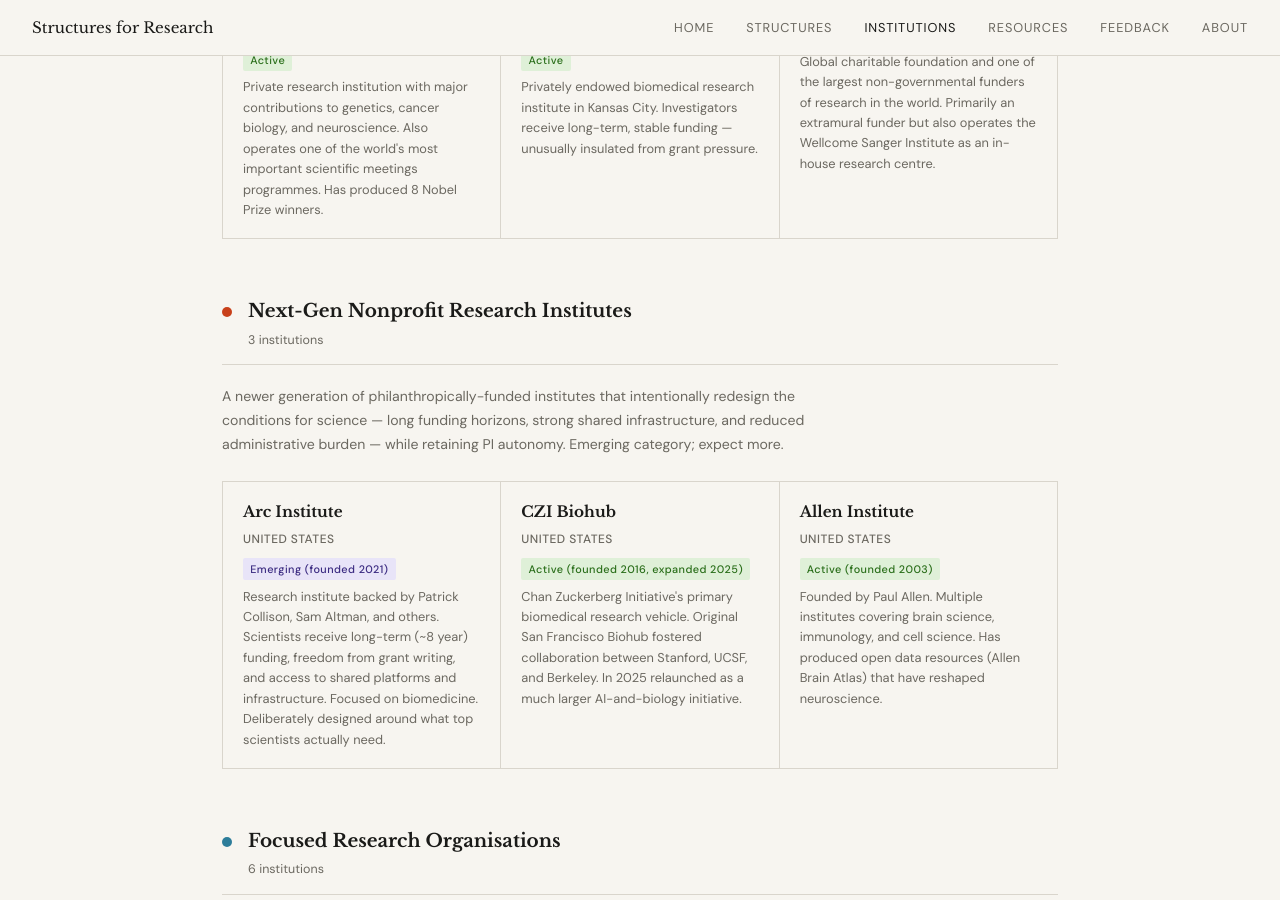
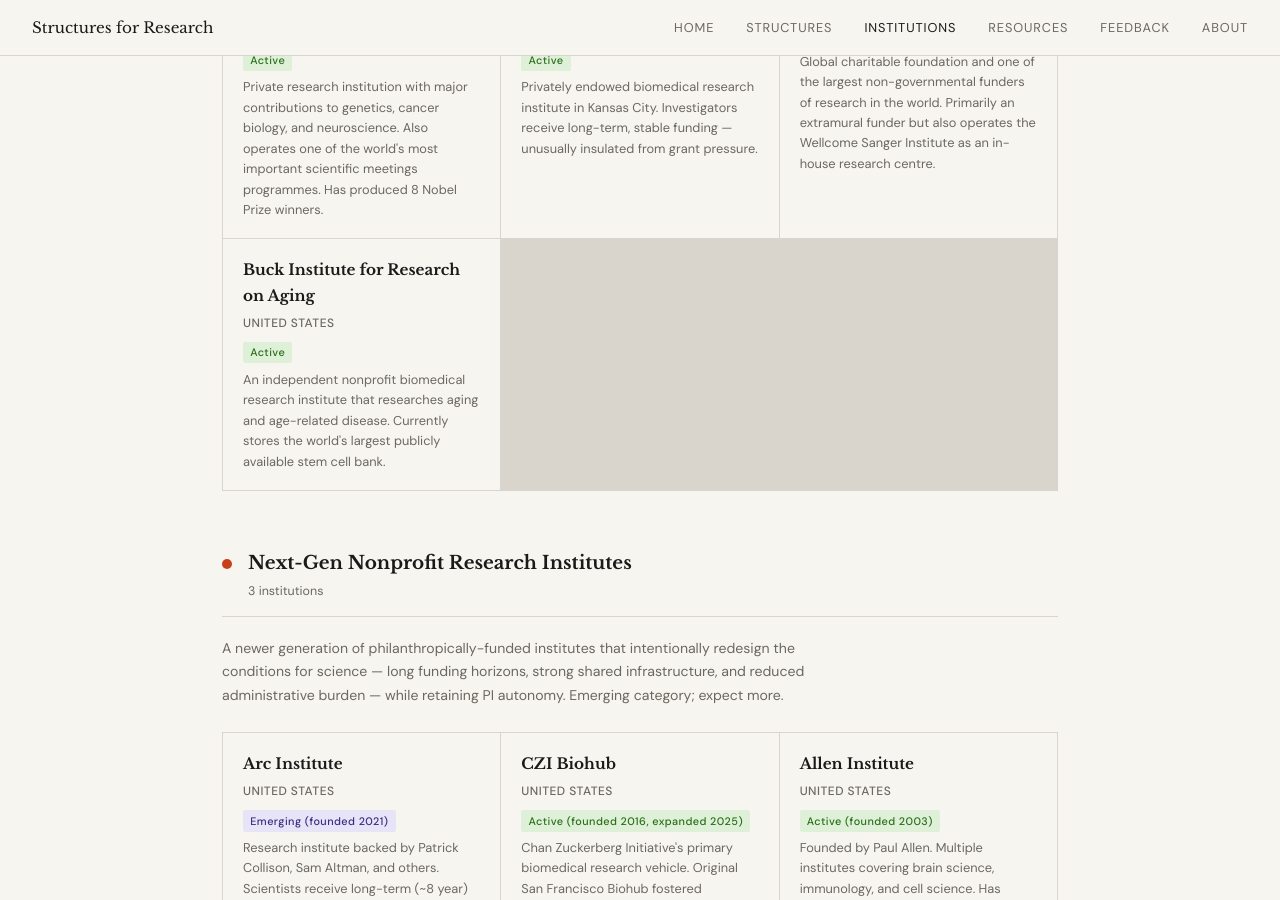
Before and after one commit to biancale4/structuresforresearch.com, a Jekyll site: the page built from institutions.html, in a window 1280 px wide and 900 px high, scrolled down 3469 px. Built offline with Jekyll 4.4.1, drawn with Linux system fonts in a browser that asks for light colours.

Commit message:
Update institutions.html

```diff
--- a/institutions.html
+++ b/institutions.html
@@ -107,6 +107,8 @@
       <div class="inst-card"><div class="inst-name">Cold Spring Harbor Laboratory</div><div class="inst-country">United States</div><span class="inst-status status-active">Active</span><p class="inst-note">Private research institution with major contributions to genetics, cancer biology, and neuroscience. Also operates one of the world's most important scientific meetings programmes. Has produced 8 Nobel Prize winners.</p></div>
       <div class="inst-card"><div class="inst-name">Stowers Institute for Medical Research</div><div class="inst-country">United States</div><span class="inst-status status-active">Active</span><p class="inst-note">Privately endowed biomedical research institute in Kansas City. Investigators receive long-term, stable funding — unusually insulated from grant pressure.</p></div>
       <div class="inst-card"><div class="inst-name">Wellcome Trust</div><div class="inst-country">United Kingdom</div><span class="inst-status status-active">Active</span><p class="inst-note">Global charitable foundation and one of the largest non-governmental funders of research in the world. Primarily an extramural funder but also operates the Wellcome Sanger Institute as an in-house research centre.</p></div>
+      <div class="inst-card"><div class="inst-name">Buck Institute for Research on Aging</div><div class="inst-country">United States</div><span class="inst-status status-active">Active</span><p class="inst-note">An independent nonprofit biomedical research institute that researches aging and age-related disease. Currently stores the world's largest publicly available stem cell bank.</p></div>
+
     </div>
   </div>
 
```
